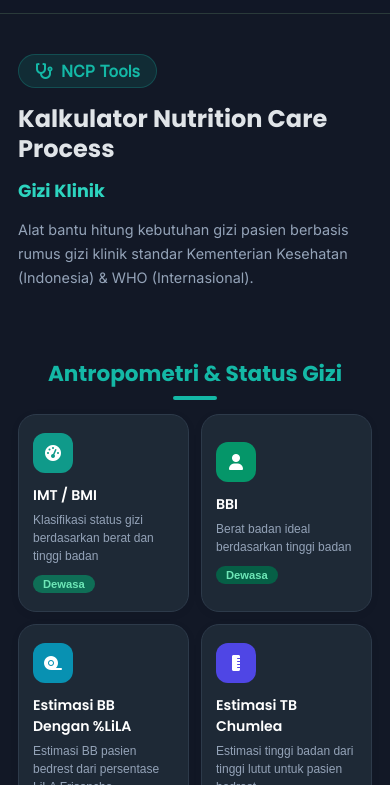
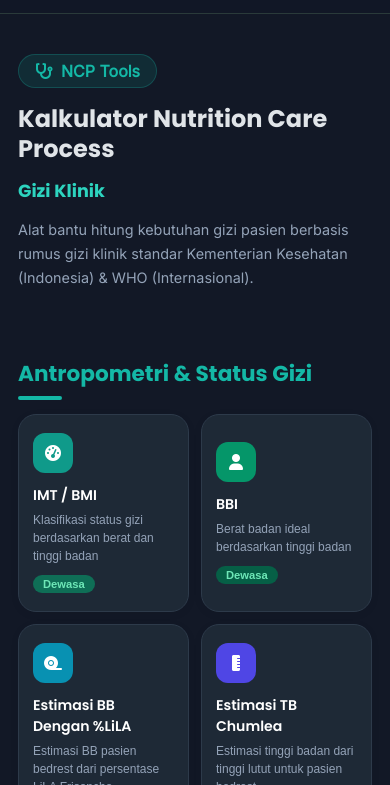
Before and after one commit to bayucodes/NCPCalculator, a plain HTML site: page index.html in a window 390 px wide. Shown: the part 59-844 px from the top of the page. Drawn offline with Linux system fonts and the light colour scheme.

Commit message:
Update Title Head Aligment

```diff
--- a/index.html
+++ b/index.html
@@ -702,8 +702,8 @@
       .result-cards { grid-template-columns: 1fr 1fr; }
       .macros-bar { gap: 6px; }
       .radio-group label { font-size: 0.82rem; padding: 8px 6px; }
-      .section-title { font-size: 1.35rem; display: block; text-align: center; }
-      .section-title::after { bottom: -10px; left: 50%; transform: translateX(-50%); }
+      .section-title { font-size: 1.35rem; display: block; text-align: left; }
+      .section-title::after { bottom: -10px; left: 0; transform: none; }
       .nav-controls { gap: 8px; }
       .logo { font-size: 1.1rem; }
     }
```
